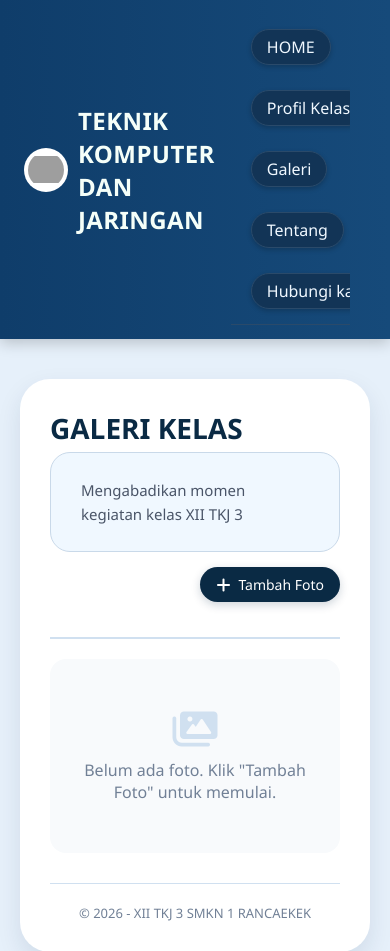
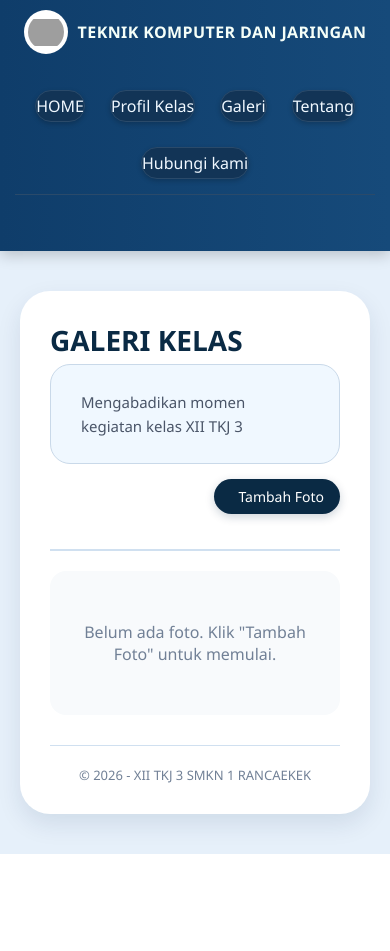
Before and after one commit to SEFTIAN13/tesdoangpuh, a PHP site: page /galery.html in a window 390 px wide. Shown: the top 951 px of the page. After the commit the page ends 854 px from the top, so only its background shows below. Run offline with PHP 8.4, Linux system fonts and the light colour scheme; grey boxes are pictures that could not be loaded.

Commit message:
mengecilkan

```diff
--- a/galery.html
+++ b/galery.html
@@ -2,11 +2,10 @@
 <html lang="id">
 <head>
     <meta charset="UTF-8">
-    <meta name="viewport" content="width=device-width, initial-scale=1.0">
-    <title>Galeri XII TKJ 3</title>
+    <meta name="viewport" content="width=device-width, initial-scale=1.0, maximum-scale=5.0, user-scalable=yes">
+    <title>XII TKJ 3 - Profil Kelas</title>
     <link rel="stylesheet" href="style.css">
-    <!-- Font Awesome untuk ikon -->
-    <link rel="stylesheet" href="https://cdnjs.cloudflare.com/ajax/libs/font-awesome/6.0.0-beta3/css/all.min.css">
+</head>
     <style>
         /* Background putih kebiruan */
         body {
--- a/index.html
+++ b/index.html
@@ -2,7 +2,7 @@
 <html lang="id">
 <head>
     <meta charset="UTF-8">
-    <meta name="viewport" content="width=device-width, initial-scale=1.0">
+    <meta name="viewport" content="width=device-width, initial-scale=1.0, maximum-scale=5.0, user-scalable=yes">
     <title>XII TKJ 3 - Profil Kelas</title>
     <link rel="stylesheet" href="style.css">
 </head>
--- a/profil.html
+++ b/profil.html
@@ -2,8 +2,8 @@
 <html lang="id">
 <head>
     <meta charset="UTF-8">
-    <meta name="viewport" content="width=device-width, initial-scale=1.0">
-    <title>Profil Kelas XII TKJ 3</title>
+    <meta name="viewport" content="width=device-width, initial-scale=1.0, maximum-scale=5.0, user-scalable=yes">
+    <title>XII TKJ 3 - Profil Kelas</title>
     <link rel="stylesheet" href="style.css">
 </head>
 <body>
--- a/style.css
+++ b/style.css
@@ -116,29 +116,66 @@ body {
 }
 
 /* Responsive untuk layar kecil */
-@media (max-width: 800px) {
-    .navbar {
-        gap: 15px;
-        padding: 15px 20px;
+/* ===== PERBAIKAN NAVBAR UNTUK HP ===== */
+@media screen and (max-width: 768px) {
+    .header-wrapper {
+        position: relative;
     }
 
-    .navbar a {
-        font-size: 16px;
-        padding: 8px 18px;
+    .header {
+        flex-direction: column;
+        padding: 10px 15px;
+        min-height: auto;
     }
-}
 
-@media (max-width: 600px) {
+    .brand {
+        margin-bottom: 5px;
+    }
+
+    .brand span {
+        font-size: 18px;
+    }
+
     .navbar {
-        gap: 10px;
-        justify-content: flex-start;
-        overflow-x: auto;
-        padding: 15px 15px;
+        padding: 10px 15px;
+        gap: 12px;
+        justify-content: center;
+        flex-wrap: wrap;
     }
 
     .navbar a {
         font-size: 14px;
-        padding: 6px 15px;
+        padding: 5px 0;
+        white-space: nowrap;
+    }
+}
+
+/* Untuk HP kecil */
+@media screen and (max-width: 480px) {
+    .brand span {
+        font-size: 16px;
+    }
+
+    .navbar {
+        gap: 8px;
+    }
+
+    .navbar a {
+        font-size: 12px;
+        padding: 4px 0;
+    }
+}
+
+/* Untuk HP dengan layar sangat kecil */
+@media screen and (max-width: 360px) {
+    .navbar {
+        gap: 5px;
+    }
+
+    .navbar a {
+        font-size: 11px;
+    }
+}
     }
 }
 /* ===== AKHIR NAVIGASI ===== */
--- a/tentang.html
+++ b/tentang.html
@@ -2,8 +2,8 @@
 <html lang="id">
 <head>
     <meta charset="UTF-8">
-    <meta name="viewport" content="width=device-width, initial-scale=1.0">
-    <title>Tentang XII TKJ 3</title>
+    <meta name="viewport" content="width=device-width, initial-scale=1.0, maximum-scale=5.0, user-scalable=yes">
+    <title>XII TKJ 3 - Profil Kelas</title>
     <link rel="stylesheet" href="style.css">
 </head>
 <body>
```
Also changed, not shown: hubungi.html (+3 -4 lines).
